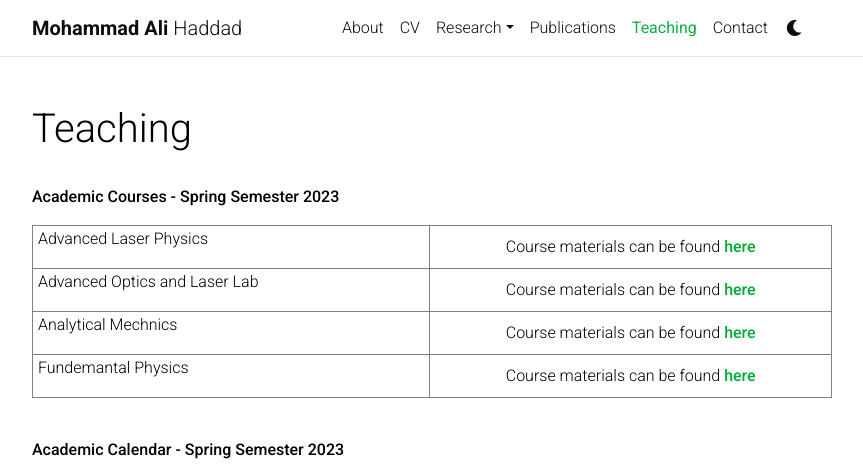
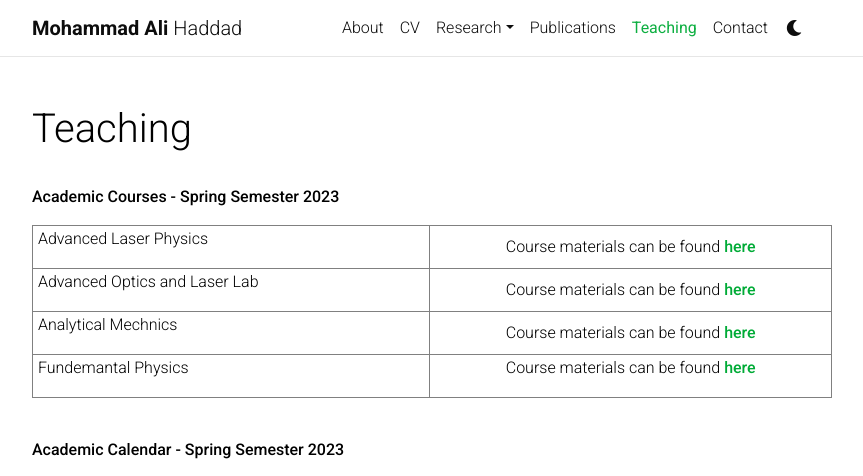
Before and after one commit to ma-haddad/ma-haddad.github.io, a Jekyll site: the page built from _pages/Teaching.md, in a window 1280 px wide and 1155 px high. Shown: the top 476 px of the window, without its empty margins (223-1086 px from the left). Built offline with Jekyll 4.4.1, drawn with Linux system fonts in a browser that asks for light colours; comment, search, counter and statistics services are not loaded; a style sheet for code colours, icons or effects is not loaded; grey boxes are pictures that could not be loaded.

Commit message:
Update Teaching.md

```diff
--- a/_pages/Teaching.md
+++ b/_pages/Teaching.md
@@ -12,7 +12,7 @@ nav_order: 5
 	<tbody>
 		<tr>
 			<td style="width:391px">
-			<p><span style="color:#000000">&nbsp;Advanced Laser Physics&nbsp;</span></p>
+			<p><span style="color:#000000">&nbsp;Advanced Laser Physics</span></p>
 			</td>
 			<td style="text-align:center; width:395px">Course materials can be found <strong><a href="https://el-13.yazd.ac.ir/course/view.php?id=69386">here</a></strong></td>
 		</tr>
@@ -32,7 +32,9 @@ nav_order: 5
 			<td style="width:391px">
 			<p><span style="color:#000000">&nbsp;Fundemantal Physics</span></p>
 			</td>
-			<td style="text-align:center; width:395px">Course materials can be found <strong><a href="https://el.yazd.ac.ir/sso/home.php">here</a></strong></td>
+			<td style="text-align:center; width:395px">
+			<p>Course materials can be found <strong><a href="https://el.yazd.ac.ir/sso/home.php">here</a></strong></p>
+			</td>
 		</tr>
 	</tbody>
 </table>
@@ -40,4 +42,6 @@ nav_order: 5
 <p>&nbsp;</p>
 
 <p><strong>Academic Calendar - Spring Semester 2023</strong></p>
+
+
 <iframe src="https://calendar.google.com/calendar/embed?src=0ppu0k1mki0uelh3kgamrj8k18%40group.calendar.google.com&ctz=Asia%2FTehran" style="border: 0" width="800" height="600" frameborder="0" scrolling="no"></iframe>
```
